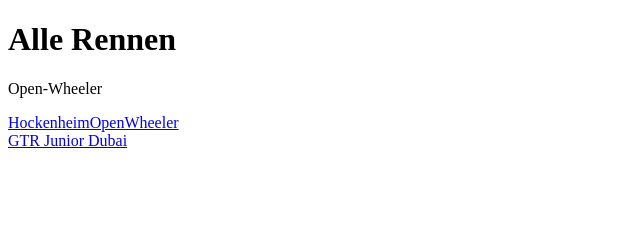
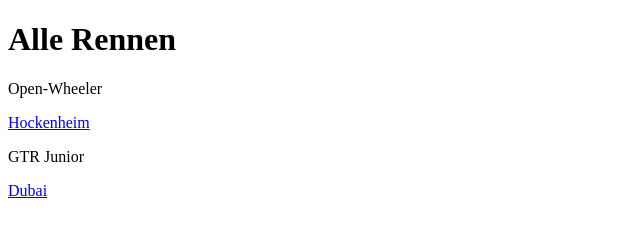
Before and after one commit to hioRacing/github.io, a plain HTML site: page index.html in a window 1280 px wide. Shown: the whole page, without its empty margins (0-640 px from the left). Drawn offline with Linux system fonts and the light colour scheme.

Commit message:
Update index.html

```diff
--- a/index.html
+++ b/index.html
@@ -7,7 +7,8 @@
 
 <h1>Alle Rennen</h1>
 <p>Open-Wheeler</p>
-<a href="Hockenheim1">HockenheimOpenWheeler</a><br/>
-<a href="GTRJuniorDubai">GTR Junior Dubai</a><br/>
+<a href="Hockenheim1">Hockenheim</a><br/>
+<p>GTR Junior</p>
+<a href="GTRJuniorDubai">Dubai</a><br/>
 </body>
 </html>
```
